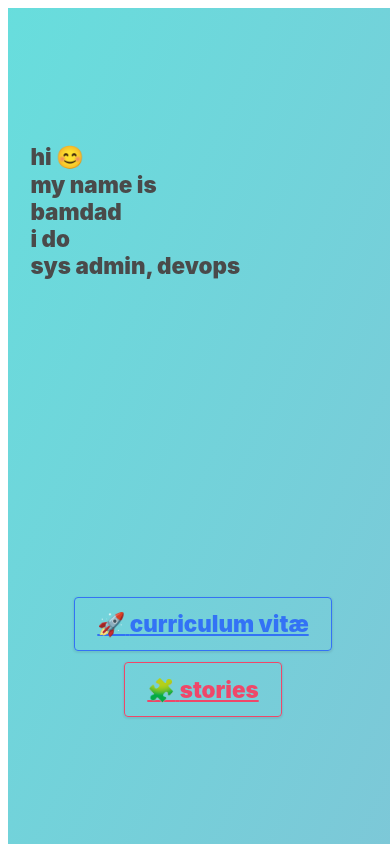
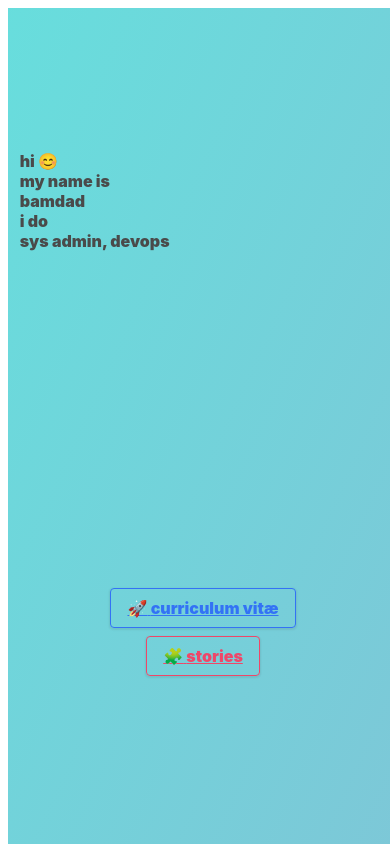
Before and after one commit to bamdadfr/bamdad.fr, a Next.js app: page / in a window 390 px wide. Built offline with nearby package versions, Linux system fonts and the light colour scheme.

Commit message:
fix(styles): better responsiveness / fluidity

```diff
--- a/src/components/layout-contact/layout-contact.component.js
+++ b/src/components/layout-contact/layout-contact.component.js
@@ -1,7 +1,7 @@
 import React from 'react'
 import { ContactData } from '@/data/contact.data'
 import AnimationSlideComponent from '@/components/animation-slide/animation-slide.component'
-import { StyledSection, StyledButton } from './layout-contact.styles'
+import { StyledSection, StyledContainer, StyledButton } from './layout-contact.styles'
 
 /**
  * @function
@@ -14,6 +14,7 @@ export default function LayoutContactComponent () {
     return (
         <>
             <StyledSection>
+                <StyledContainer>
                     {
                         ContactData.map (
                             (element) => (
@@ -35,6 +36,7 @@ export default function LayoutContactComponent () {
                             ),
                         )
                     }
+                </StyledContainer>
             </StyledSection>
         </>
     )
--- a/src/components/layout-contact/layout-contact.styles.js
+++ b/src/components/layout-contact/layout-contact.styles.js
@@ -1,28 +1,52 @@
 import styled from 'styled-components'
+import { BreakpointsStyles } from '@/config/breakpoints.styles'
 
 export const StyledSection = styled.section`
     display: flex;
-    justify-content: flex-end;
+    justify-content: center;
     align-items: center;
     flex-direction: column;
 
-    //margin-bottom: 3.5em;
-    height: 13em;
+    height: calc(100vh - 60vh);
 
-    font-size: 1.4em;
+    @media screen and ${BreakpointsStyles.mobile} {
+        font-size: 1em;
+    }
+
+    @media screen and ${BreakpointsStyles.tablet} {
+        font-size: 1.1em;
+    }
+
+    @media screen and ${BreakpointsStyles.desktop} {
+        font-size: 1.2em;
+    }
+
+    @media screen and ${BreakpointsStyles.widescreen} {
+        font-size: 1.3em;
+    }
+
+    @media screen and ${BreakpointsStyles.fullhd} {
+        font-size: 1.4em;
+    }
+`
+
+export const StyledContainer = styled.div`
+    display: flex;
+    flex-direction: column;
+    justify-content: flex-end;
+    height: 10em;
+    max-height: 20vh;
 
     > div {
+        height: 2.667em;
+        margin: 0.25em 0;
 
         > div {
             display: flex;
             justify-content: center;
             align-items: center;
         }
-
-        height: 2.667em;
-        margin: 0.25em 0;
     }
-
 `
 
 export const StyledButton = styled.a`
--- a/src/components/layout-footer/layout-footer.styles.js
+++ b/src/components/layout-footer/layout-footer.styles.js
@@ -1,4 +1,5 @@
 import styled from 'styled-components'
+import { BreakpointsStyles } from '@/config/breakpoints.styles'
 
 export const StyledSection = styled.section`
     position: fixed;
@@ -12,10 +13,24 @@ export const StyledSection = styled.section`
     justify-content: flex-start;
     align-items: center;
 
-    font-size: 2em;
+    @media screen and ${BreakpointsStyles.mobile} {
+        font-size: 1.6em;
+    }
 
-    @media (max-width: 768px) {
-        font-size: 1.5em;
+    @media screen and ${BreakpointsStyles.tablet} {
+        font-size: 1.7em;
+    }
+
+    @media screen and ${BreakpointsStyles.desktop} {
+        font-size: 1.8em;
+    }
+
+    @media screen and ${BreakpointsStyles.widescreen} {
+        font-size: 1.9em;
+    }
+
+    @media screen and ${BreakpointsStyles.fullhd} {
+        font-size: 2em;
     }
 
     > div {
--- a/src/components/layout-greetings/layout-greetings.component.js
+++ b/src/components/layout-greetings/layout-greetings.component.js
@@ -1,6 +1,7 @@
 import React from 'react'
 import AnimationSlideComponent from '@/components/animation-slide/animation-slide.component'
 import { GreetingsData } from '@/data/greetings.data'
+import { StyledContainer } from './layout-greetings.styles'
 
 /**
  * @function
@@ -12,6 +13,7 @@ export default function LayoutGreetingsComponent () {
 
     return (
         <>
+            <StyledContainer>
                 {
                     GreetingsData.map (
                         (element) => (
@@ -23,6 +25,7 @@ export default function LayoutGreetingsComponent () {
                         ),
                     )
                 }
+            </StyledContainer>
         </>
     )
 
--- /dev/null
+++ b/src/components/layout-greetings/layout-greetings.styles.js
@@ -0,0 +1,10 @@
+import styled from 'styled-components'
+
+export const StyledContainer = styled.div`
+    display: flex;
+    flex-direction: column;
+    justify-content: flex-end;
+
+    height: 13em;
+    max-height: 30vh;
+`
--- a/src/components/layout-head/layout-head.component.js
+++ b/src/components/layout-head/layout-head.component.js
@@ -1,6 +1,12 @@
 import React from 'react'
 import Head from 'next/head'
 
+/**
+ * @function
+ * @name LayoutHeadComponent
+ * @description react component rendering meta and SEO tags in <head>
+ * @return {JSX.Element}
+ */
 export default function LayoutHeadComponent () {
 
     return (
--- a/src/components/layout-languages/layout-languages.component.js
+++ b/src/components/layout-languages/layout-languages.component.js
@@ -4,7 +4,7 @@ import { LanguagesData } from '@/data/languages.data'
 import AnimationFadeComponent from '@/components/animation-fade/animation-fade.component'
 import { useInitialDisplay } from '@/hooks/use-initial-display'
 import { useIterateLanguages } from '@/hooks/use-iterate-languages'
-import { StyledIcon, StyledText, StyledTextContainer } from './layout-languages.styles'
+import { StyledContainer, StyledIcon, StyledText, StyledTextContainer } from './layout-languages.styles'
 
 /**
  * @function
@@ -20,6 +20,7 @@ export default function LayoutLanguagesComponent () {
 
     return (
         <>
+            <StyledContainer>
                 {
                     initialDisplay
                         ?
@@ -45,6 +46,7 @@ export default function LayoutLanguagesComponent () {
                 <AnimationSlideComponent delay={7600}>
                     I spend my time with
                 </AnimationSlideComponent>
+            </StyledContainer>
         </>
     )
 
--- a/src/components/layout-languages/layout-languages.styles.js
+++ b/src/components/layout-languages/layout-languages.styles.js
@@ -1,4 +1,13 @@
 import styled from 'styled-components'
+
+export const StyledContainer = styled.div`
+    display: flex;
+    flex-direction: column;
+    justify-content: flex-end;
+
+    height: 8em;
+    max-height: 20vh;
+`
 
 export const StyledIcon = styled.div`
     font-size: 2em;
--- a/src/components/layout-top/layout-top.styles.js
+++ b/src/components/layout-top/layout-top.styles.js
@@ -13,29 +13,31 @@ export const StyledSection = styled.section`
     }
 
     > div {
-        //border: 1px solid black;
         overflow: hidden;
-        font-size: 1.5em;
 
         @media screen and ${BreakpointsStyles.mobile} {
-            width: calc(100vw - 2em);
-            font-size: 1.4em;
+            width: calc(100vw - 6vw);
+            font-size: 1em;
         }
 
         @media screen and ${BreakpointsStyles.tablet} {
-            width: 35vw;
+            width: calc(100vw - 70vw);
+            font-size: 1.1em;
         }
 
         @media screen and ${BreakpointsStyles.desktop} {
-            width: 25vw;
+            width: calc(100vw - 75vw);
+            font-size: 1.2em;
         }
 
         @media screen and ${BreakpointsStyles.widescreen} {
-            width: 20vw;
+            width: calc(100vw - 80vw);
+            font-size: 1.3em;
         }
 
         @media screen and ${BreakpointsStyles.fullhd} {
-            width: 20vw;
+            width: calc(100vw - 80vw);
+            font-size: 1.4em;
         }
     }
 `
--- a/src/config/breakpoints.constants.js
+++ b/src/config/breakpoints.constants.js
@@ -4,8 +4,8 @@
  * @type {Object.<String, Number>}
  */
 export const BreakpointsConstants = {
-    'mobile': 768,
-    'tablet': 769,
+    'mobile': 768 - 1,
+    'tablet': 768,
     'desktop': 1024,
     'widescreen': 1216,
     'fullhd': 1408,
```
Lines whose indentation alone changed are shown as unchanged.
